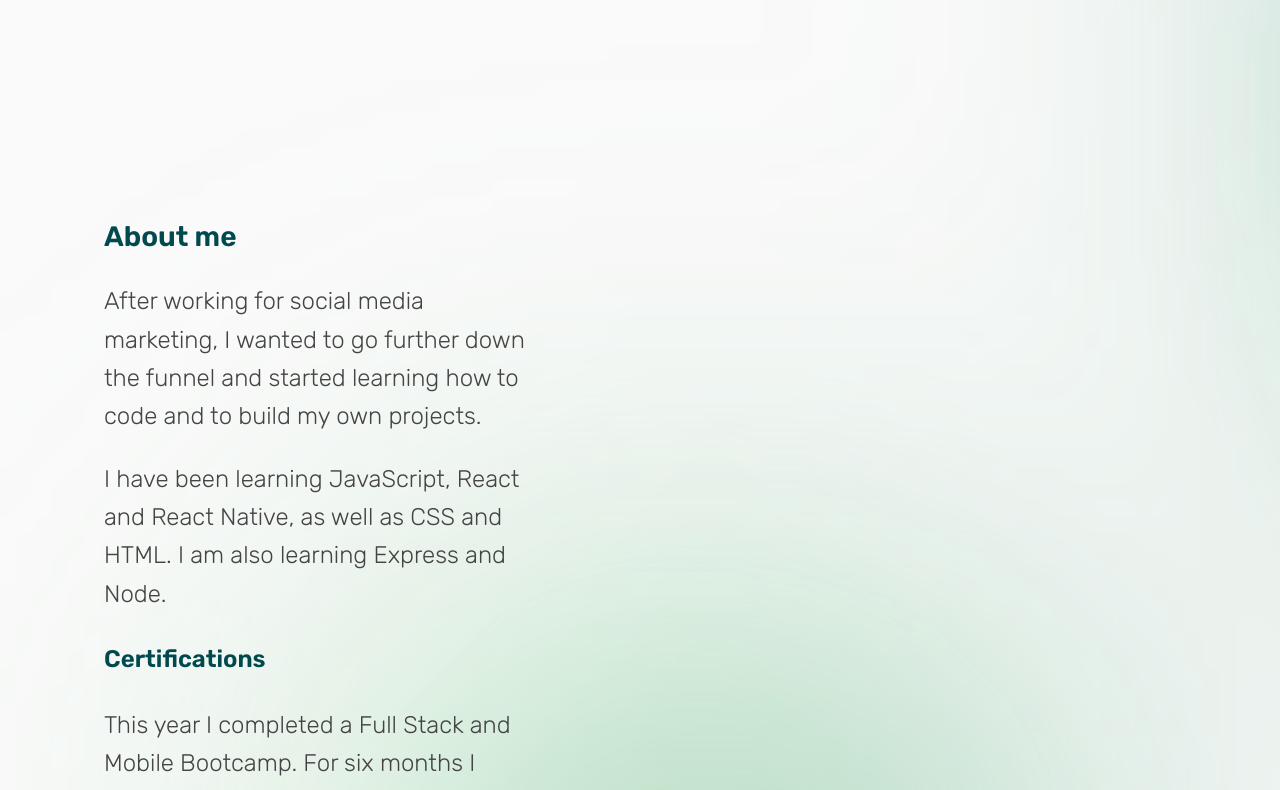
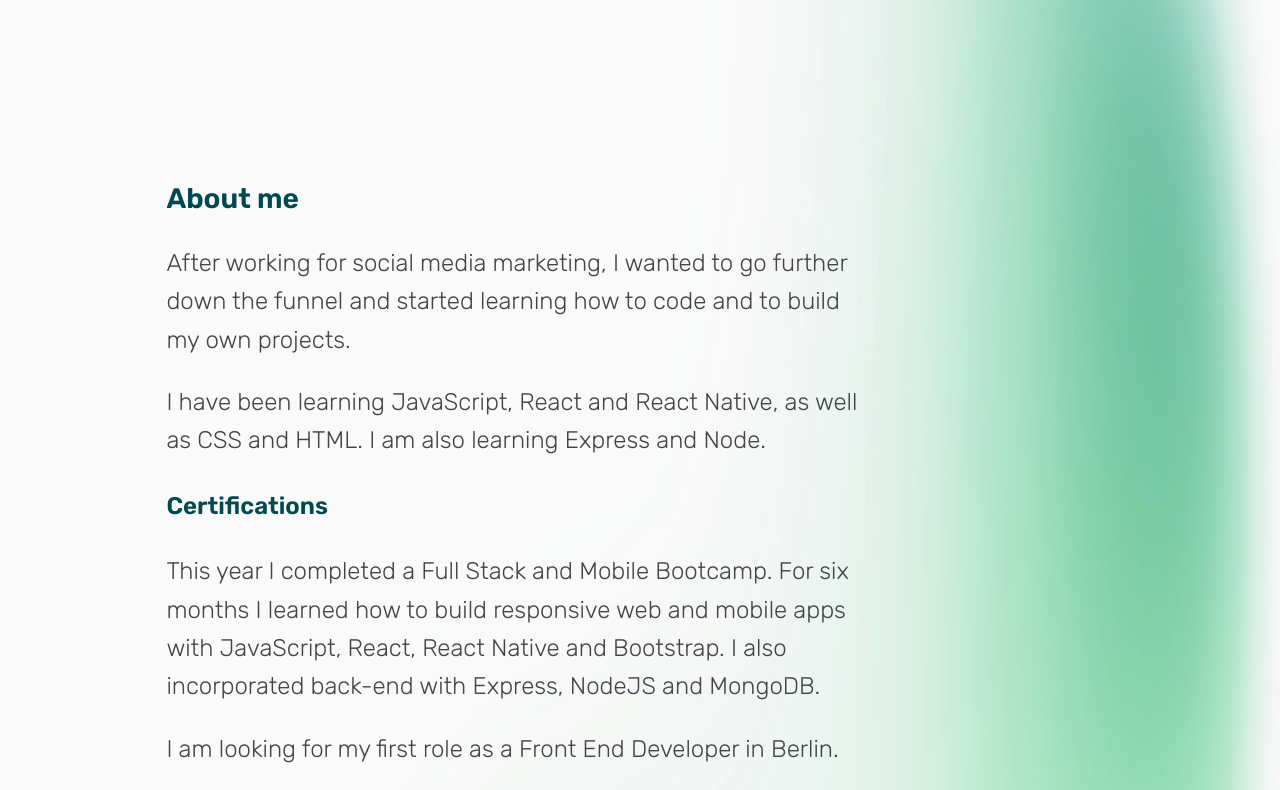
Before and after one commit to monstera-pot/projectsite, a plain HTML site: page index.html in a window 1280 px wide. Shown: the part 511-1301 px from the top of the page. Drawn offline with Linux system fonts and the light colour scheme.

Commit message:
Background img

```diff
--- a/styles.css
+++ b/styles.css
@@ -2,9 +2,12 @@ html {
   line-height: 1.75;
   box-sizing: border-box;
   /* word-wrap: break-word; */
-  width: 100vh;
-  background-image: url("./img/Majo_Gradient.png");
-  background-repeat: no-repeat;
+  /* width: 100vh; */
+  background-image: url("./img/Majo_Gradient\ 2.png");
+  /* background-repeat: no-repeat; */
+  background-origin: border-box;
+  background-size: 100% 75%;
+  /* background-size: contain; */
 }
 
 body {
@@ -14,7 +17,6 @@ body {
   font-size: 1.5em;
   color: #444;
   /* background-color: #fafafa; */
-  /* background-origin: border-box; */
   /* background-repeat: no-repeat; */
   padding: 0;
   font-family: "Rubik", sans-serif;
```
Also changed, not shown: img/Majo_Gradient 2.png (added), 1 other file.
